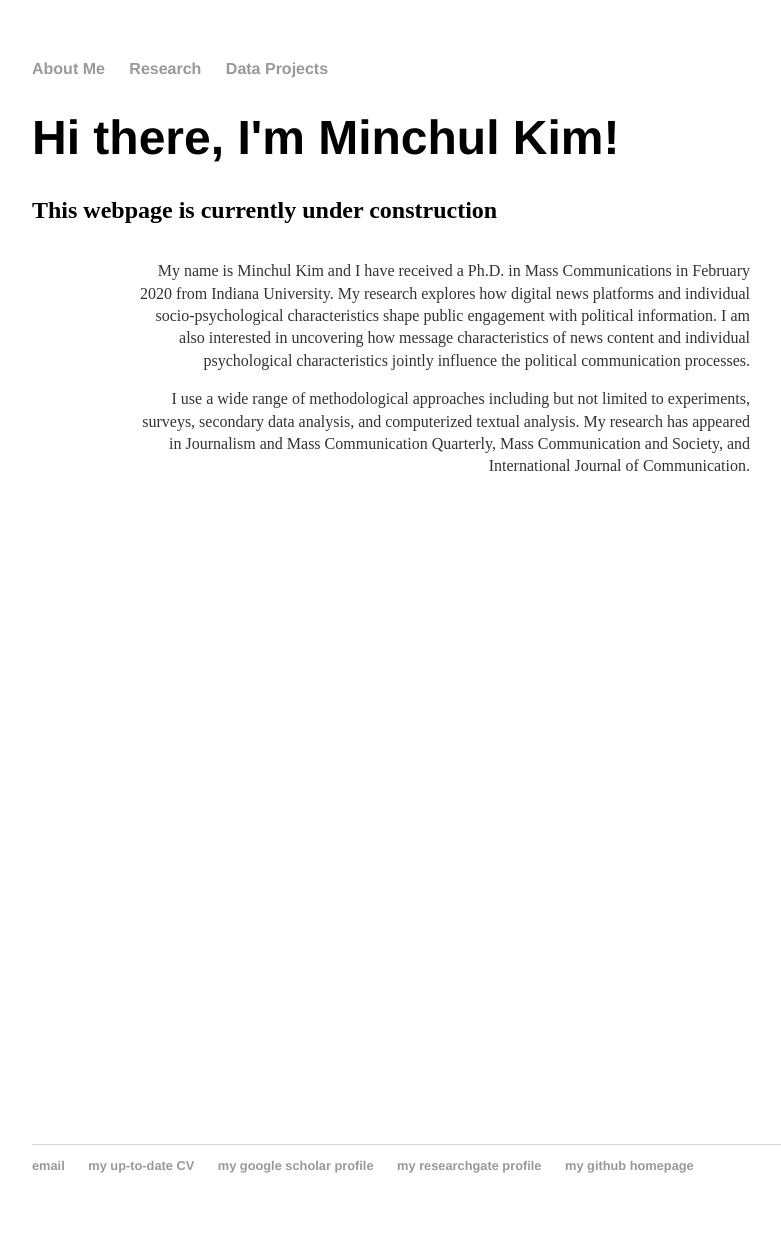
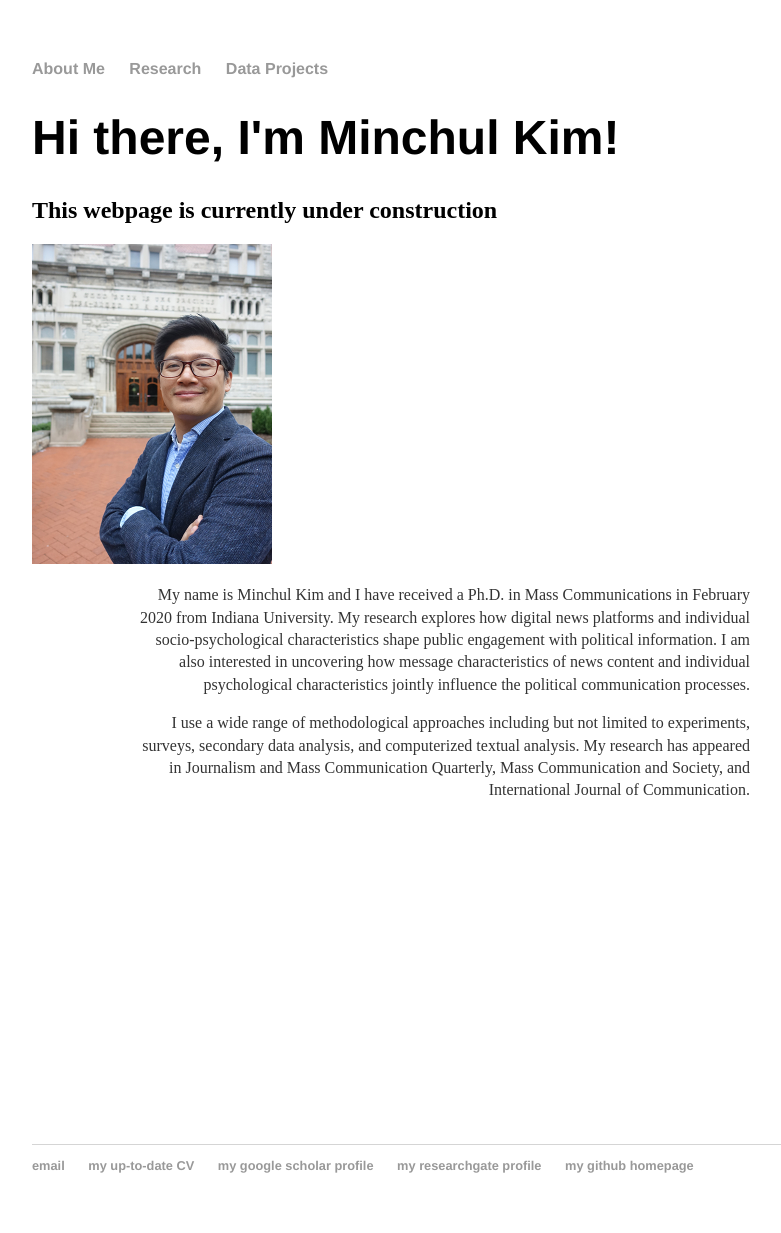
Before and after one commit to minchulkim-phd/minchulkim, a Jekyll site: the page built from index.html, in a window 1280 px wide. Shown: the whole page, without its empty margins (96-877 px from the left). Built offline with Jekyll 4.4.1, drawn with Linux system fonts in a browser that asks for light colours.

Commit message:
Update index.html

```diff
--- a/index.html
+++ b/index.html
@@ -8,6 +8,7 @@ title: Minchul Kim(Ph.D.)'s Personal Webpage
 
 	<div class="container">
 	<div class="slide-content">
+		<img src="/images/Portrait_Minchul Kim.jpg" width='240px;' height='320px;'float="left">
 		<div class="imgDes">
 			<p>My name is Minchul Kim and I have received a Ph.D. in Mass Communications in February 2020 from Indiana University. My research explores how digital news platforms and individual socio-psychological characteristics shape public engagement with political information. I am also interested in uncovering how message characteristics of news content and individual psychological characteristics jointly influence the political communication processes.</p>
 			<p>I use a wide range of methodological approaches including but not limited to experiments, surveys, secondary data analysis, and computerized textual analysis. My research has appeared in Journalism and Mass Communication Quarterly, Mass Communication and Society, and International Journal of Communication.</p>
```
